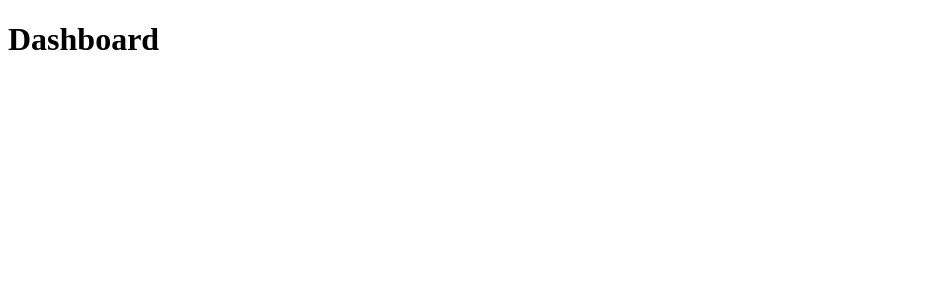
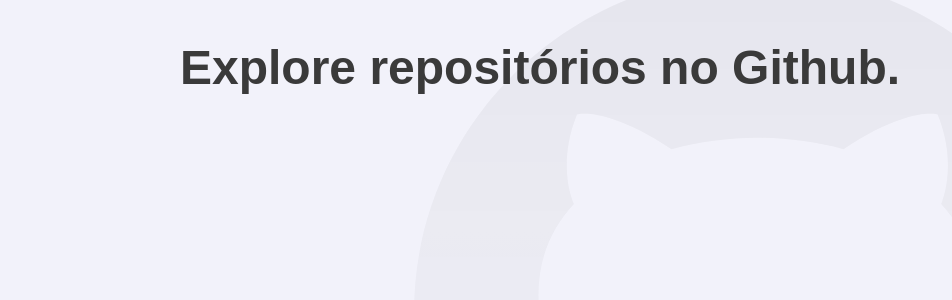
Before and after one commit to celinesoeiro/primeiro-projeto-react, a React (Create React App) app: page / in a window 1280 px wide. Shown: the top 300 px of the page, without its empty margins (0-952 px from the left). Built offline with nearby package versions, Linux system fonts and the light colour scheme.

Commit message:
utilizando styled components

```diff
--- a/package.json
+++ b/package.json
@@ -15,6 +15,7 @@
     "react-dom": "^16.13.1",
     "react-router-dom": "^5.2.0",
     "react-scripts": "3.4.3",
+    "styled-components": "^5.2.0",
     "typescript": "~3.7.2"
   },
   "scripts": {
@@ -39,6 +40,7 @@
     ]
   },
   "devDependencies": {
+    "@types/styled-components": "^5.1.3",
     "@typescript-eslint/eslint-plugin": "^4.3.0",
     "@typescript-eslint/parser": "^4.3.0",
     "eslint-config-airbnb": "^18.2.0",
--- a/public/index.html
+++ b/public/index.html
@@ -5,6 +5,9 @@
     <meta name="viewport" content="width=device-width, initial-scale=1" />
     <meta name="theme-color" content="#3a3a3a" />
     <title>Github Explorer</title>
+
+    <link href="https://fonts.googleapis.com/css2?family=Roboto:wght@400;700&display=swap" rel="stylesheet">
+
   </head>
   <body>
     <noscript>You need to enable JavaScript to run this app.</noscript>
--- a/src/App.tsx
+++ b/src/App.tsx
@@ -3,10 +3,15 @@ import {BrowserRouter} from 'react-router-dom';
 
 import Routes from './routes';
 
+import GlobalStyle from './styles/global';
+
 const App: React.FC = () => (
-  <BrowserRouter>
-    <Routes />
-  </BrowserRouter>
+  <>
+    <BrowserRouter>
+      <Routes />
+    </BrowserRouter>
+    <GlobalStyle />
+  </>
 )
 
 export default App;
--- a/src/Pages/Dashboard/index.tsx
+++ b/src/Pages/Dashboard/index.tsx
@@ -1,15 +1,19 @@
 import React from 'react';
+
+import {Title} from './style';
+
+
+const Dashboard: React.FC = () => {
+  return (
+    <Title>Explore repositórios no Github.</Title>
+  );
+}
+
+export default Dashboard;
+
 
 /**
  * Como utiliza Typescript é melhor declarar a variavel como constante pois
  * assim fica mais fácil de adicionar tipagem.
  * No caso vão ser sempre do tipo React.FC (Functional Component)
  */
-
-const Dashboard: React.FC = () => {
-  return (
-    <h1>Dashboard</h1>
-  );
-}
-
-export default Dashboard;
--- /dev/null
+++ b/src/Pages/Dashboard/style.ts
@@ -0,0 +1,6 @@
+import styled from 'styled-components';
+
+export const Title = styled.h1`
+  font-size: 48px;
+  color: #3a3a3a;
+`
--- /dev/null
+++ b/src/styles/global.ts
@@ -0,0 +1,31 @@
+import { createGlobalStyle } from 'styled-components';
+
+import githubBackground from '../assets/images/github-background.svg';
+
+export default createGlobalStyle`
+  * {
+    margin: 0;
+    padding: 0;
+    outline: 0;
+    box-sizing: border-box;
+  }
+
+  body {
+    background: #F2F2FA url(${githubBackground}) no-repeat 70% top;
+    -webkit-font-smoothing: antialiased;
+  }
+
+  body, input, button {
+    font: 16px Robot, sans-serif;
+  }
+
+  #root {
+    max-width: 960px;
+    margin: 0 auto;
+    padding: 40px 20px;
+  }
+
+  button {
+    cursor: pointer;
+  }
+`;
```
Also changed, not shown: src/assets/images/github-background.svg (added), 1 other file (tests, documents, lock files or other folders).
